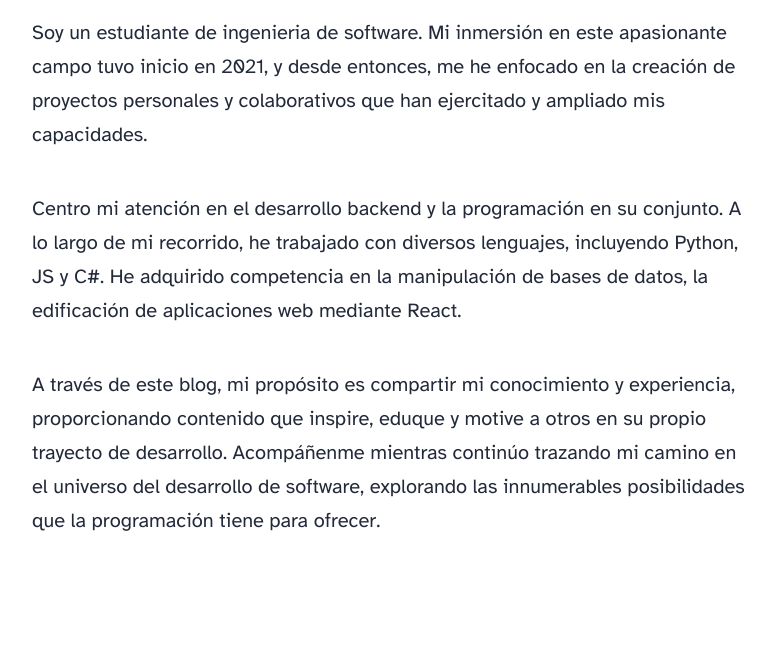
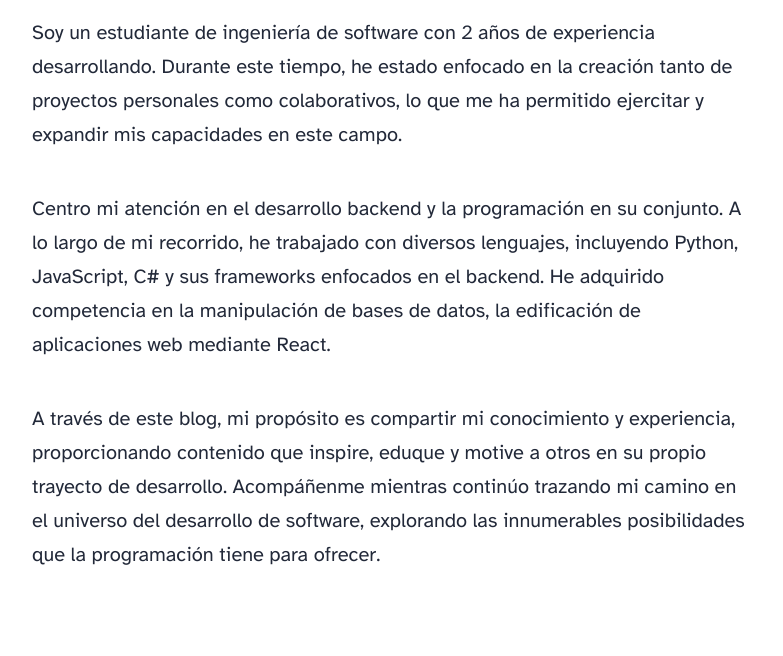
Before and after one commit to eduardoLOEZ/Blog, an Astro site: page /about in a window 1280 px wide. Shown: the part 987-1643 px from the top of the page, without its empty margins (248-1031 px from the left). Built offline with nearby package versions, Linux system fonts and the light colour scheme; Astro itself is replaced by a stand-in of ours.

Commit message:
Add files via upload

```diff
--- a/src/pages/about.astro
+++ b/src/pages/about.astro
@@ -9,11 +9,11 @@ import Layout from '../layouts/BlogPost.astro';
 	heroImage="/developer.png"
 >
 	<p>
-		Soy un estudiante de ingenieria de software. Mi inmersión en este apasionante campo tuvo inicio en 2021, y desde entonces, me he enfocado en la creación de proyectos personales y colaborativos que han ejercitado y ampliado mis capacidades.
+		Soy un estudiante de ingeniería de software con 2 años de experiencia desarrollando. Durante este tiempo, he estado enfocado en la creación tanto de proyectos personales como colaborativos, lo que me ha permitido ejercitar y expandir mis capacidades en este campo.
 	</p>
 
 	<p>
-		Centro mi atención en el desarrollo backend y la programación en su conjunto. A lo largo de mi recorrido, he trabajado con diversos lenguajes, incluyendo Python, JS y C#. He adquirido competencia en la manipulación de bases de datos, la edificación de aplicaciones web mediante React.
+		Centro mi atención en el desarrollo backend y la programación en su conjunto. A lo largo de mi recorrido, he trabajado con diversos lenguajes, incluyendo Python, JavaScript, C# y sus frameworks enfocados en el backend. He adquirido competencia en la manipulación de bases de datos, la edificación de aplicaciones web mediante React.
 	</p>
 
 	<p>
--- a/src/pages/index.astro
+++ b/src/pages/index.astro
@@ -3,6 +3,7 @@ import BaseHead from "../components/BaseHead.astro";
 import Header from "../components/Header.astro";
 import Footer from "../components/Footer.astro";
 import { SITE_TITLE, SITE_DESCRIPTION } from "../consts";
+import Typer from "../components/Typer.jsx"
 ---
 
 <!DOCTYPE html>
@@ -14,7 +15,8 @@ import { SITE_TITLE, SITE_DESCRIPTION } from "../consts";
   <body>
     <Header title={SITE_TITLE} />
     <main>
-      <h1>🧑 👋 Hola, Dev!</h1>
+      <h1> <Typer client:load/> </h1>
+
       <p>
         ¡Bienvenidos a mi blog sobre tecnología y programación! Aquí encontrarás
         contenido interesante y actualizado sobre temas relacionados con la
```
